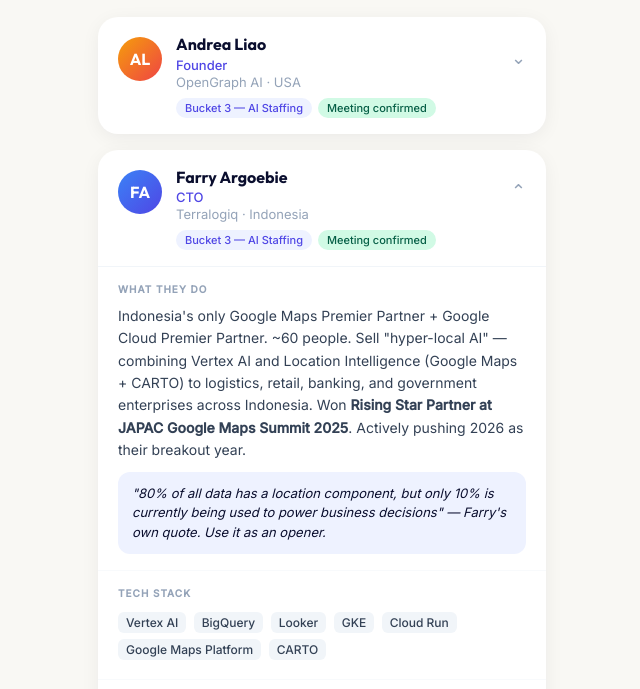
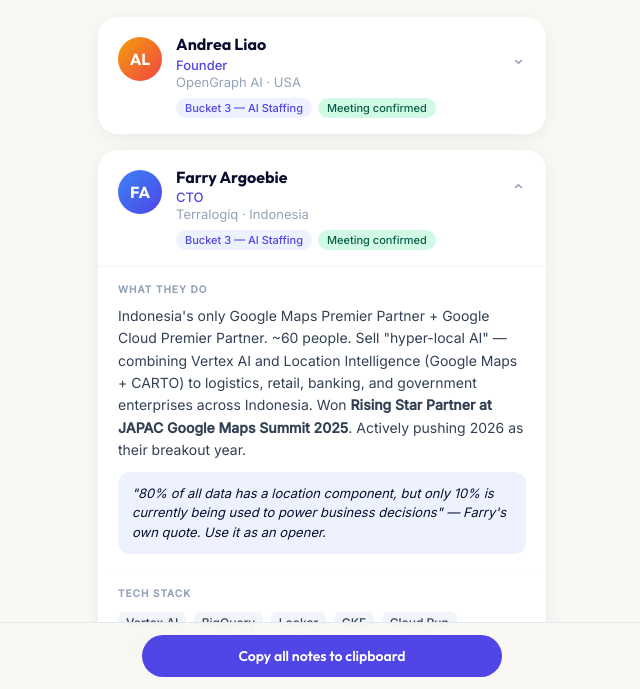
Before and after one commit to rodrigo-jetpacks/Events-Meetings, a plain HTML site: page index.html in a window 1280 px wide. Shown: the part 111-800 px from the top of the page, without its empty margins (318-958 px from the left). Drawn offline with Linux system fonts and the light colour scheme.

Commit message:
Add export button, voice notes, autosave

```diff
--- a/index.html
+++ b/index.html
@@ -27,7 +27,7 @@
       font-family: 'Inter', sans-serif;
       color: var(--slate-dark);
       padding: 16px;
-      padding-bottom: 40px;
+      padding-bottom: 80px;
       max-width: 480px;
       margin: 0 auto;
     }
@@ -268,6 +268,57 @@
     }
 
     .divider { height: 1px; background: #F1F5F9; margin: 0 20px; }
+
+    .export-bar {
+      position: fixed;
+      bottom: 0;
+      left: 0;
+      right: 0;
+      padding: 12px 16px;
+      background: rgba(249, 248, 244, 0.92);
+      backdrop-filter: blur(10px);
+      -webkit-backdrop-filter: blur(10px);
+      border-top: 1px solid #E2E8F0;
+      display: flex;
+      justify-content: center;
+      z-index: 100;
+    }
+
+    .export-btn {
+      background: var(--electric-violet);
+      color: white;
+      border: none;
+      border-radius: 50px;
+      padding: 12px 28px;
+      font-family: 'Outfit', sans-serif;
+      font-size: 14px;
+      font-weight: 600;
+      cursor: pointer;
+      width: 100%;
+      max-width: 360px;
+      transition: background 0.2s, transform 0.1s;
+      -webkit-tap-highlight-color: transparent;
+    }
+
+    .export-btn:active { transform: scale(0.97); background: #4338CA; }
+
+    .toast {
+      position: fixed;
+      top: 20px;
+      left: 50%;
+      transform: translateX(-50%) translateY(-80px);
+      background: var(--deep-navy);
+      color: white;
+      padding: 10px 20px;
+      border-radius: 50px;
+      font-size: 13px;
+      font-weight: 500;
+      z-index: 200;
+      transition: transform 0.3s cubic-bezier(0.34, 1.56, 0.64, 1);
+      white-space: nowrap;
+    }
+
+    .toast.show { transform: translateX(-50%) translateY(0); }
 
     .notes-section {
       padding: 16px 20px 20px;
@@ -602,8 +653,15 @@
   </div>
 </div>
 
+<div class="export-bar">
+  <button class="export-btn" onclick="exportNotes()">Copy all notes to clipboard</button>
+</div>
+
+<div class="toast" id="toast">✓ Notes copied to clipboard</div>
+
 <script>
   const LEADS = ['andrea', 'farry', 'michael', 'francisco'];
+  const NAMES = { andrea: 'Andrea Liao — OpenGraph AI', farry: 'Farry Argoebie — Terralogiq', michael: 'Michael DeBoard — StrategyPlus Finance', francisco: 'Francisco Carlos — Generat IA' };
 
   // ── Toggle card open/close ──
   function toggle(id) {
@@ -694,6 +752,42 @@
     rec.start();
   }
 
+  // ── Export all notes ──
+  function exportNotes() {
+    const date = new Date().toLocaleDateString('en-US', { month: 'long', day: 'numeric', year: 'numeric' });
+    let output = `Google Cloud Next '26 — Meeting Notes\n${date}\n${'─'.repeat(40)}\n\n`;
+
+    let hasAny = false;
+    LEADS.forEach(id => {
+      const note = document.getElementById('notes-' + id).value.trim();
+      output += `${NAMES[id]}\n`;
+      if (note) {
+        output += `${note}\n`;
+        hasAny = true;
+      } else {
+        output += `(no notes yet)\n`;
+      }
+      output += '\n';
+    });
+
+    navigator.clipboard.writeText(output.trim()).then(() => {
+      const toast = document.getElementById('toast');
+      toast.classList.add('show');
+      setTimeout(() => toast.classList.remove('show'), 2200);
+    }).catch(() => {
+      // Fallback for browsers that block clipboard without HTTPS
+      const ta = document.createElement('textarea');
+      ta.value = output.trim();
+      document.body.appendChild(ta);
+      ta.select();
+      document.execCommand('copy');
+      document.body.removeChild(ta);
+      const toast = document.getElementById('toast');
+      toast.classList.add('show');
+      setTimeout(() => toast.classList.remove('show'), 2200);
+    });
+  }
+
   // ── Init ──
   loadNotes();
 </script>
```
